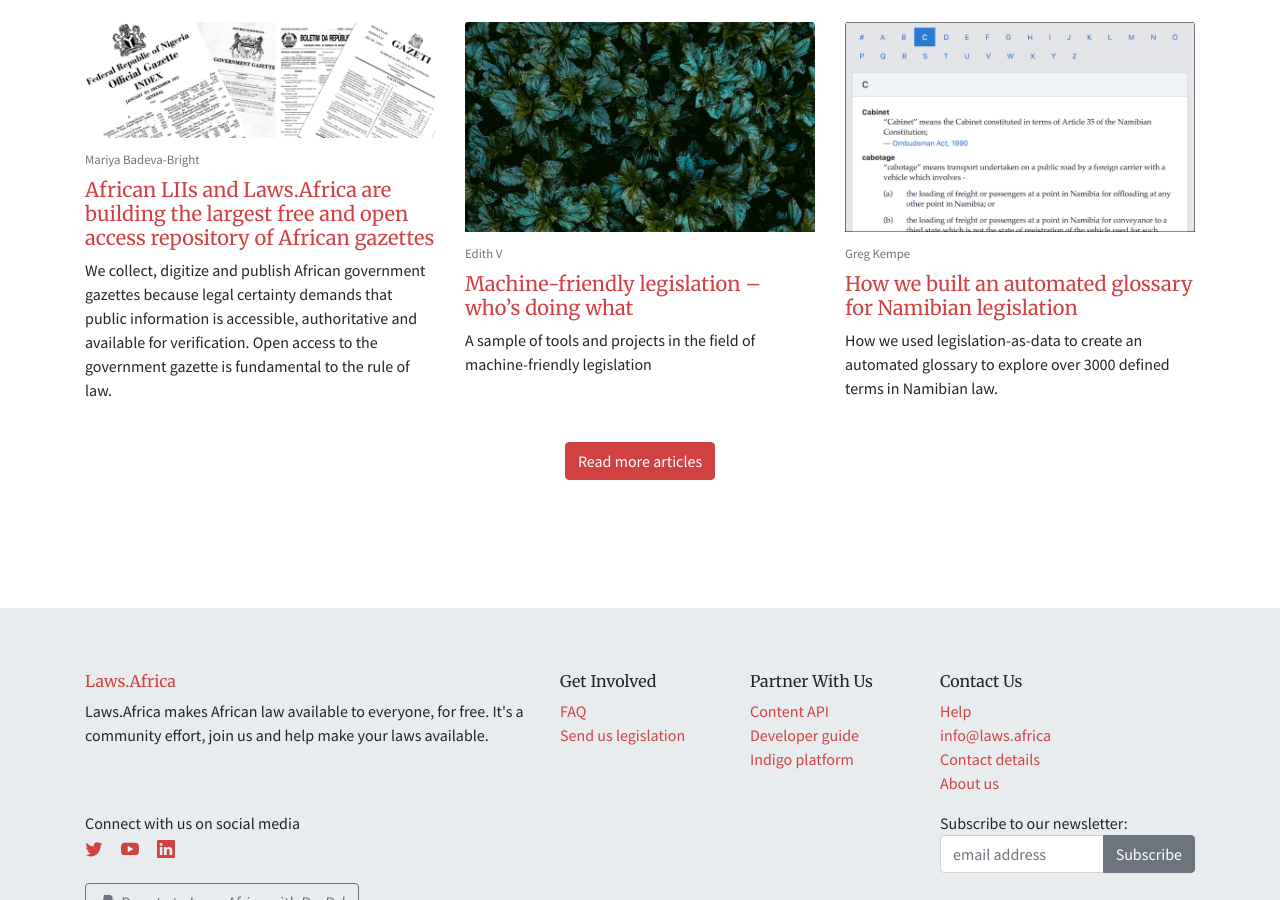
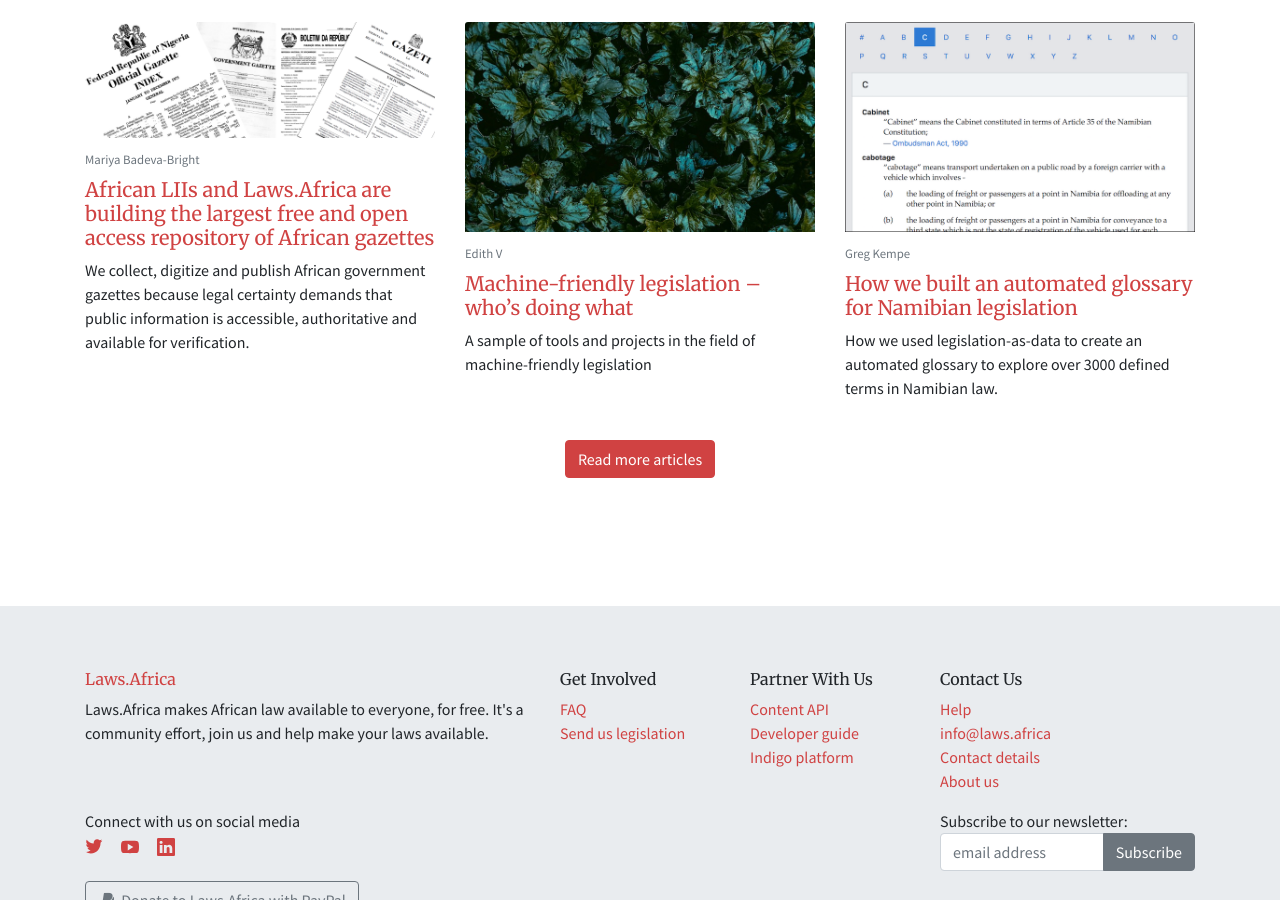
Before and after one commit to laws-africa/laws-africa.github.io, a Jekyll site: the page built from index.html, in a window 1280 px wide and 900 px high, scrolled down 1986 px. Built offline with Jekyll 4.4.1, drawn with Linux system fonts in a browser that asks for light colours; nearby versions of some CDN libraries.

Commit message:
Updated African Liis And Laws Dot Africa Are Building The Largest Free And Open Access Repository Of African Gazettes

```diff
--- a/_posts/2020-01-14-african-liis-and-laws-dot-africa-are-building-the-largest-free-and-open-access-repository-of-african-gazettes.markdown
+++ b/_posts/2020-01-14-african-liis-and-laws-dot-africa-are-building-the-largest-free-and-open-access-repository-of-african-gazettes.markdown
@@ -14,9 +14,9 @@
 - collaboration
 author: Mariya Badeva-Bright
 image: "/uploads/1.png"
-lead: We collect, digitize and publish African government gazettes because legal certainty
-  demands that public information is accessible, authoritative and available for verification.
-  Open access to the government gazette is fundamental to the rule of law.
+lead: 'We collect, digitize and publish African government gazettes because legal
+  certainty demands that public information is accessible, authoritative and available
+  for verification. '
 ---
 
 Legal certainty demands that public information is accessible, authoritative and available for verification. The Government Gazette is the official government publication for disseminating legislation, rules and other legal information. In African countries, the Gazette is often very difficult to find, and is generally only available in paper format and at a price. We created [Gazettes.Africa](https://gazettes.africa) to make this crucial source of government information freely available on the Internet.
```
